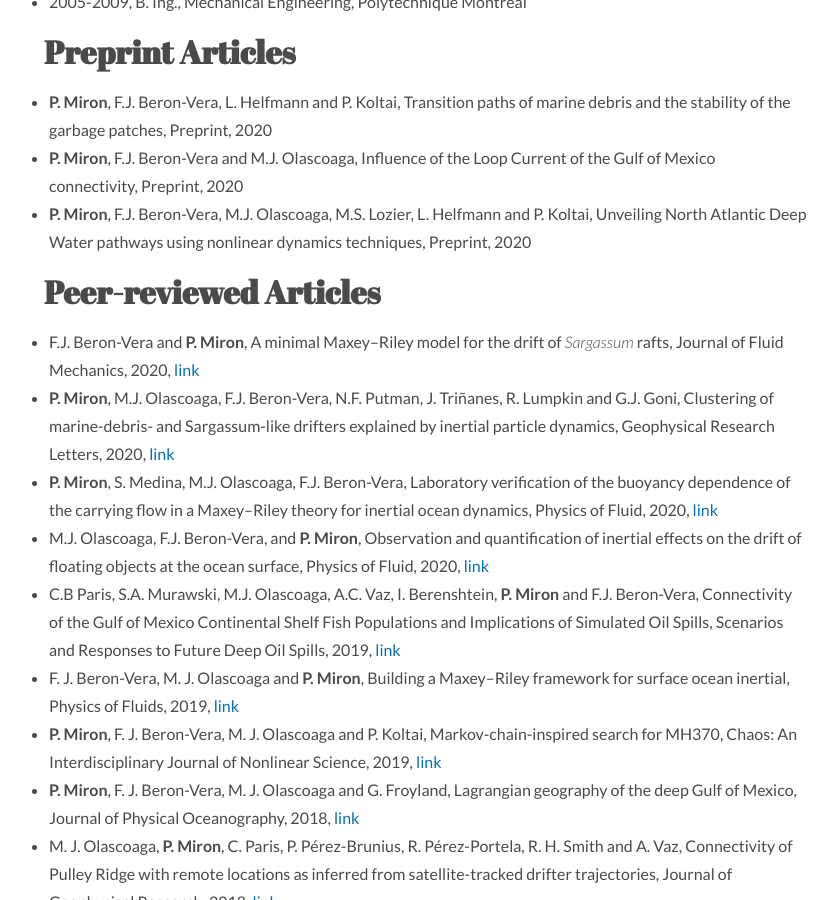
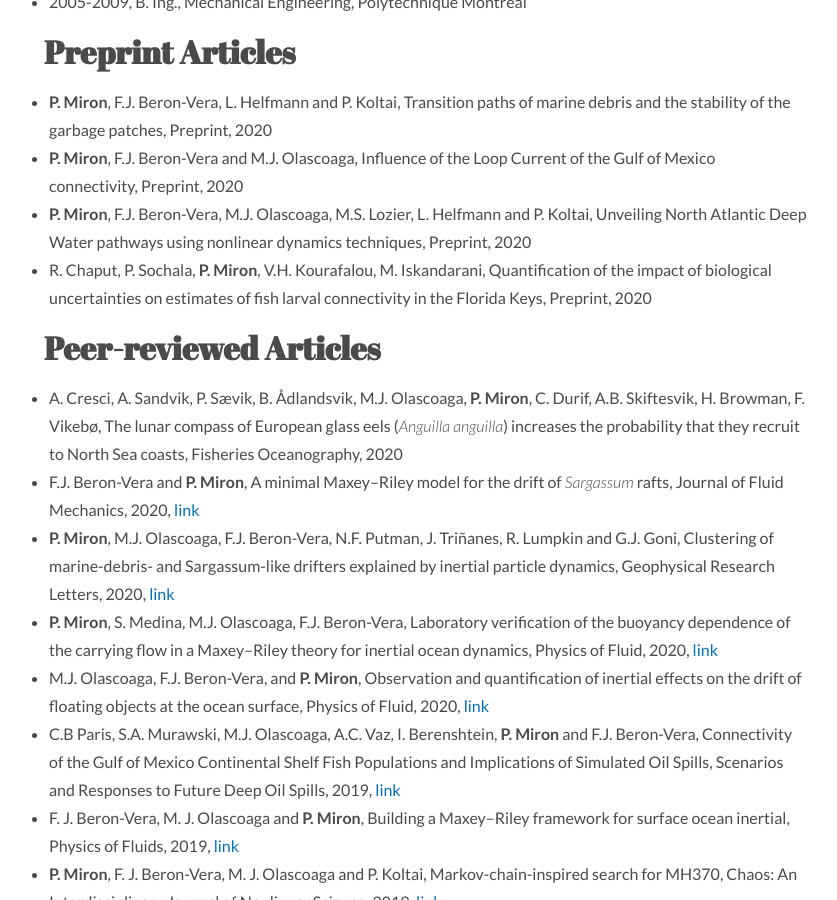
Before and after one commit to philippemiron/philippemiron.github.io, a Jekyll site: the page built from contributions.md, in a window 1280 px wide and 900 px high, scrolled down 575 px. Shown: the whole window, without its empty margins (212-1049 px from the left). Built offline with Jekyll 4.4.1, drawn with Linux system fonts in a browser that asks for light colours; nearby versions of some CDN libraries.

Commit message:
new preprint and accepted publications

```diff
--- a/_data/preprint.yml
+++ b/_data/preprint.yml
@@ -12,3 +12,8 @@
   authors: '**P. Miron**, F.J. Beron-Vera, M.J. Olascoaga, M.S. Lozier, L. Helfmann and P. Koltai'
   journal: Preprint
   year: '2020'
+
+- title: Quantification of the impact of biological uncertainties on estimates of fish larval connectivity in the Florida Keys
+  authors: R. Chaput, P. Sochala, **P. Miron**, V.H. Kourafalou, M. Iskandarani
+  journal: Preprint
+  year: '2020'
--- a/_data/publications.yml
+++ b/_data/publications.yml
@@ -1,3 +1,8 @@
+- title: The lunar compass of European glass eels (*Anguilla anguilla*) increases the probability that they recruit to North Sea coasts
+  authors: A. Cresci, A. Sandvik, P. Sævik, B. Ådlandsvik, M.J. Olascoaga, **P. Miron**, C. Durif, A.B. Skiftesvik, H. Browman, F. Vikebø
+  journal: Fisheries Oceanography
+  year: '2020'
+
 - title: 'A minimal Maxey–Riley model for the drift of *Sargassum* rafts'
   authors: 'F.J. Beron-Vera and **P. Miron**'
   journal: Journal of Fluid Mechanics
```
